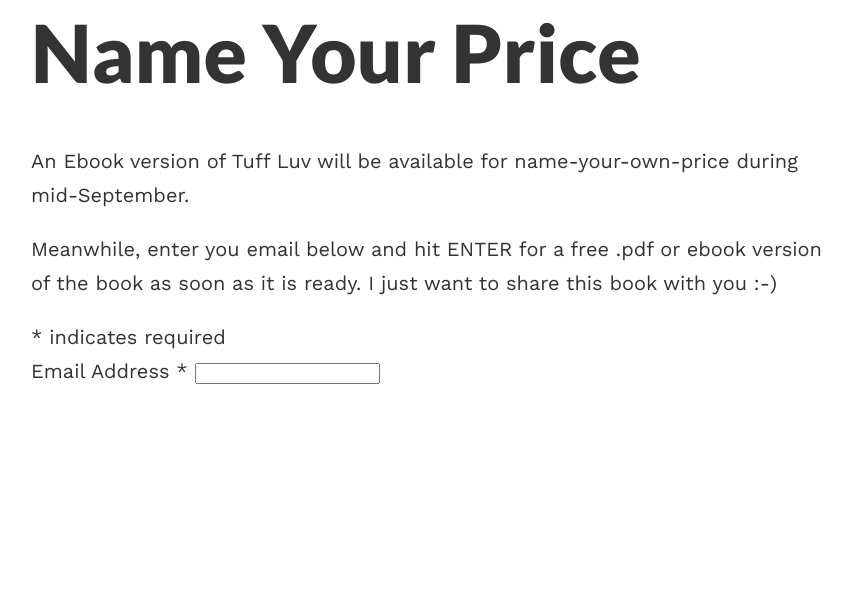
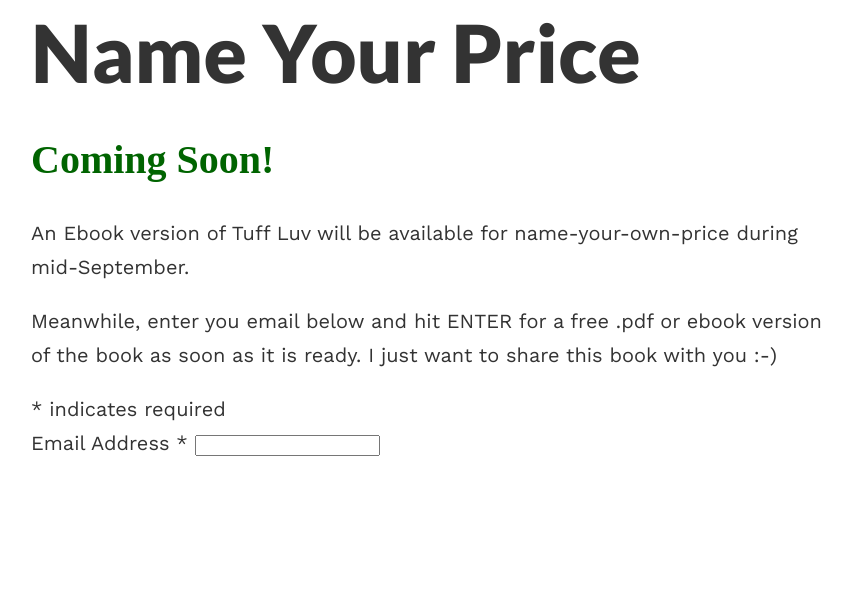
Before and after one commit to blake1ward/tuffluvtheme, a Jekyll site: the page built from name-price.md, in a window 1280 px wide. Shown: the part 370-980 px from the top of the page, without its empty margins (209-1061 px from the left). Built offline with Jekyll 4.4.1, drawn with Linux system fonts in a browser that asks for light colours.

Commit message:
Update name-price.md

```diff
--- a/name-price.md
+++ b/name-price.md
@@ -4,6 +4,7 @@ layout: post
 permalink: /price/
 ---
 
+<h2>Coming soon!</h2>
 An Ebook version of Tuff Luv will be available for name-your-own-price during mid-September.
 
 Meanwhile, enter you email below and hit ENTER for a free .pdf or ebook version of the book as soon as it is ready. I just want to share this book with you :-)
```
